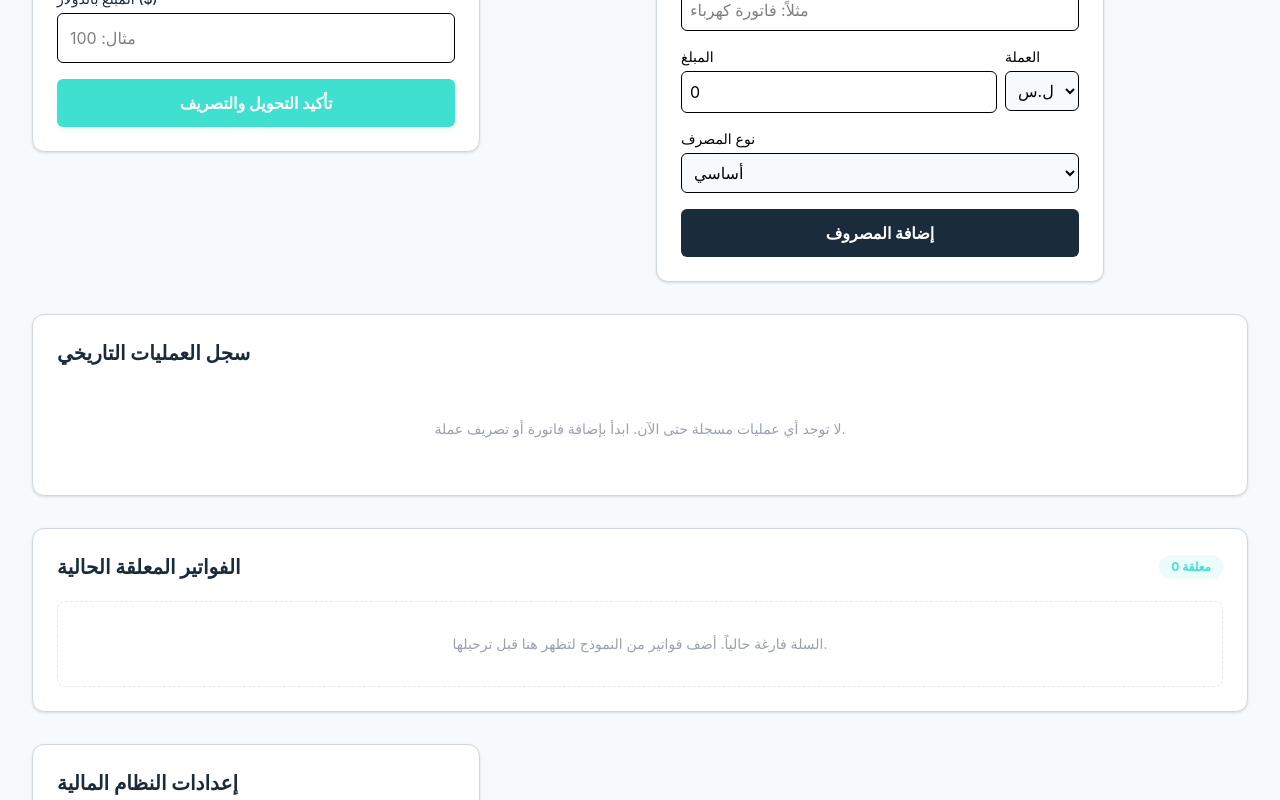
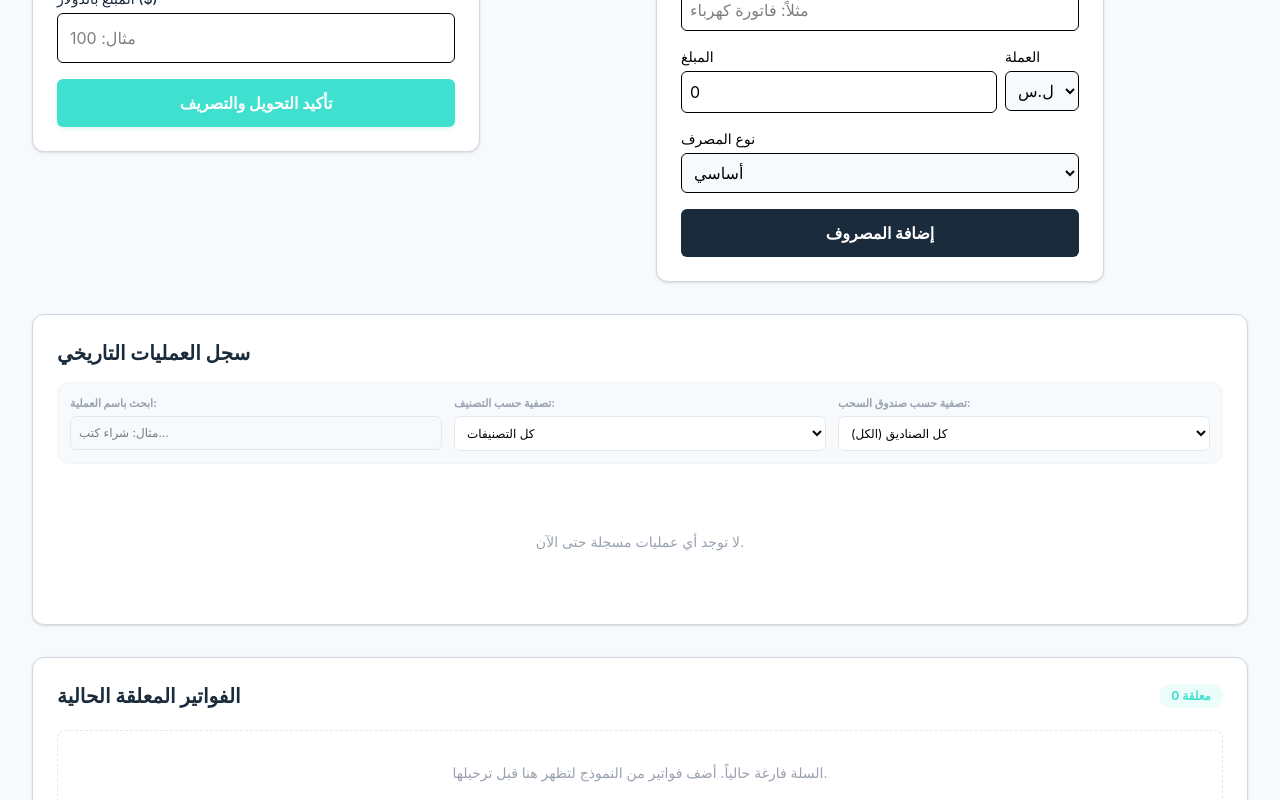
Before and after one commit to ratepnaal/Budget-Analyzer, a Next.js app: page / in a window 1280 px wide. Shown: the part 466-1266 px from the top of the page. Built offline with nearby package versions, Linux system fonts and the light colour scheme.

Commit message:
feat(history): implement real-time multi-criteria filtering and advanced text search

```diff
--- a/app/components/TransactionsHistory.tsx
+++ b/app/components/TransactionsHistory.tsx
@@ -1,101 +1,155 @@
 'use client';
-import { useAppSelector , useAppDispatch } from "../store/hooks";
-import { CategoryType } from "../types";
-import { refundSYP , refundUSD  } from "../store/walletSlice";
-import { deleteTransaction } from "../store/transactionsSlice";
-import { Transaction } from "../types";
+import { useState } from 'react';
+import { useAppSelector , useAppDispatch } from '../store/hooks';
+import { deleteTransaction } from '../store/transactionsSlice';
+import { refundSYP, refundUSD } from '../store/walletSlice';
+import { CategoryType } from '../types';
+import { Transaction } from '../types';
 
 export default function TransactionsHistory() {
+  const dispatch = useAppDispatch();
   const transactions = useAppSelector((state) => state.transactions.list);
-      const dispatch = useAppDispatch();
+
+  // 1. حالات الفلترة المحلية (Local States for Filtering)
+  const [searchTerm, setSearchTerm] = useState('');
+  const [selectedCategory, setSelectedCategory] = useState<string>('all');
+  const [selectedCurrency, setSelectedCurrency] = useState<string>('all');
+
+
 
   const handleDeleteClick = (tx:Transaction) => {
-console.log("الفاتورة المراد حذفها تحتوي على البيانات التالية:", tx);
-
     const confirmDelete = window.confirm(`هل أنت متأكد من رغبتك في حذف عملية "${tx.title}" والتراجع عن خصمها المالي؟`);
 
     if (confirmDelete) {
-            // 1. هندسة الـ Rollback: التحقق من العملة الأصلية للفاتورة لرد المبلغ للصندوق الصحيح
       if (tx.currency === 'SYP') {
-
-                    alert(`تم رد مبلغ ${tx.amountSYP} ل.س إلى صندوق الليرة`);
-
-              // إذا كانت بالليرة، نرد القيمة الأصلية كاملة لصندوق الليرة
         dispatch(refundSYP(tx.amountSYP));
-            } else {
-              // إذا كانت بالدولار، نرد القيمة الأصلية كاملة لصندوق الدولار
-
-                    alert(`تم رد مبلغ ${tx.amountUSD} $ إلى صندوق الدولار`);
-
+      } else if (tx.currency === 'USD') {
         dispatch(refundUSD(tx.amountUSD));
       }
-
-            // 2. حذف الفاتورة نهائياً من السجل التاريخي
       dispatch(deleteTransaction(tx.id));
     }
   };
 
+  // 2. هندسة الفلترة المتسلسلة (Pipeline Filtering)
+  // نقوم بتصفية المصفوفة الأصلية خطوة بخطوة بناءً على خيارات المستخدم
+  const filteredTransactions = transactions.filter((tx) => {
+    // أ. الفلترة بالبحث النصي (تحويل النصوص لأحرف صغيرة وتجنب الفراغات)
+    const matchesSearch = tx.title.toLowerCase().includes(searchTerm.toLowerCase().trim());
+
+    // ب. الفلترة بالتصنيف
+const matchesCategory = selectedCategory === 'all' || (tx.category && tx.category.trim() === selectedCategory.trim());
+    // ج. الفلترة بالعملة وصندوق السحب
+    const matchesCurrency = selectedCurrency === 'all' || tx.currency === selectedCurrency;
+
+    // يجب أن تحقق الفاتورة جميع الشروط معاً لتظهر
+    return matchesSearch && matchesCategory && matchesCurrency;
+  });
+
   const getCategoryColor = (category: CategoryType) => {
-          switch (category) {
-            case 'اساسي':
-              return 'bg-emerald-100 text-emerald-800';
-            case 'ثانوي':
-              return 'bg-blue-100 text-blue-800';
-            case 'ادخار':
-              return 'bg-purple-100 text-purple-800';
-            case 'ديون':
-              return 'bg-red-100 text-red-800 border border-red-200'; // لتمييز الديون
-            case 'سد ديون':
-              return 'bg-orange-100 text-orange-800';
-            case 'اعدام':
-              return 'bg-gray-100 text-gray-800 line-through';
-            default:
-              return 'bg-gray-100 text-gray-800';
+    switch (category?.trim()) {
+      case 'اساسي': return 'bg-emerald-100 text-emerald-800';
+      case 'ثانوي': return 'bg-blue-100 text-blue-800';
+      case 'ادخار': return 'bg-purple-100 text-purple-800';
+      case 'ديون': return 'bg-red-100 text-red-800 border border-red-200';
+      case 'سد ديون': return 'bg-orange-100 text-orange-800';
+      case 'اعدام': return 'bg-gray-100 text-gray-800 line-through';
+      default: return 'bg-gray-100 text-gray-800';
     }
   };
+
   return (
     <div className="bg-white p-6 rounded-card shadow-sm border border-outline-variant w-full">
+      <h2 className="text-xl font-bold text-secondary mb-3.75">سجل العمليات التاريخي</h2>
 
-          <h2 className="text-xl font-bold text-secondary mb-5">سجل العمليات التاريخي</h2>
+      {/* شريط أدوات الفلترة والبحث المتقدم (شاشة scannable واضحة) */}
+      <div className="grid grid-cols-1 md:grid-cols-3 gap-3 mb-5 bg-surface p-3 rounded-xl border border-gray-100">
 
-          {/*  ماذا لو كان السجل فارغاً؟ */}
-          {transactions.length === 0 ? (
-            <div className="text-center py-8 text-gray-400 text-sm">
-              لا توجد أي عمليات مسجلة حتى الآن. ابدأ بإضافة فاتورة أو تصريف عملة.
+        {/* حقل البحث النصي */}
+        <div>
+          <label className="block text-[11px] font-bold text-gray-400 mb-1">ابحث باسم العملية:</label>
+          <input
+            type="text"
+            placeholder="مثال: شراء كتب..."
+            value={searchTerm}
+            onChange={(e) => setSearchTerm(e.target.value)}
+            className="w-full text-xs p-2 rounded-md border border-gray-200 focus:border-primary focus:ring-1 focus:ring-primary outline-none"
+          />
+        </div>
+
+        {/* منسدلة اختيار التصنيف */}
+        <div>
+          <label className="block text-[11px] font-bold text-gray-400 mb-1">تصفية حسب التصنيف:</label>
+          <select
+            value={selectedCategory}
+            onChange={(e) => setSelectedCategory(e.target.value)}
+            className="w-full text-xs p-2 rounded-md border border-gray-200 focus:border-primary focus:ring-1 focus:ring-primary outline-none bg-white"
+          >
+            <option value="all">كل التصنيفات</option>
+            <option value="اساسي">اساسي</option>
+            <option value="ثانوي">ثانوي</option>
+            <option value="ادخار">ادخار</option>
+            <option value="ديون">ديون</option>
+            <option value="سد ديون">سد ديون</option>
+            <option value="إعدام">إعدام</option>
+          </select>
+        </div>
+
+        {/* منسدلة اختيار عملة الصندوق */}
+        <div>
+          <label className="block text-[11px] font-bold text-gray-400 mb-1">تصفية حسب صندوق السحب:</label>
+          <select
+            value={selectedCurrency}
+            onChange={(e) => setSelectedCurrency(e.target.value)}
+            className="w-full text-xs p-2 rounded-md border border-gray-200 focus:border-primary focus:ring-1 focus:ring-primary outline-none bg-white"
+          >
+            <option value="all">كل الصناديق (الكل)</option>
+            <option value="USD">صندوق الدولار ($)</option>
+            <option value="SYP">صندوق الليرة (ل.س)</option>
+          </select>
+        </div>
+
+      </div>
+
+      {/* عرض الفواتير المفلترة */}
+      {filteredTransactions.length === 0 ? (
+        <div className="text-center py-12 text-gray-400 text-sm">
+          {transactions.length === 0
+            ? "لا توجد أي عمليات مسجلة حتى الآن."
+            : "لم يتم العثور على عمليات تطابق خيارات البحث الحالية!"}
         </div>
       ) : (
-            // عرض القائمة في حال وجود بيانات
         <div className="space-y-3 max-h-100 overflow-y-auto pr-1">
-              {transactions.map((tx) => (
+          {filteredTransactions.map((tx:Transaction) => (
             <div
               key={tx.id}
-                  className="flex items-center justify-between p-4 bg-surface rounded-lg border border-gray-100 hover:border-primary/30 transition-all"
+              className="flex items-center justify-between p-4 bg-surface rounded-lg border border-gray-100 hover:border-primary/30 transition-all animate-fade-in"
             >
-                  {/* القسم الأيمن: اسم العملية، التاريخ، والنوع */}
-
+              {/* القسم الأيمن: البيانات والتصنيف */}
               <div className="space-y-1">
                 <div className="flex items-center gap-2">
                   <p className="font-semibold text-secondary text-base">{tx.title}</p>
                   <span className={`text-xs px-2.5 py-0.5 rounded-full font-medium ${getCategoryColor(tx.category)}`}>
                     {tx.category}
                   </span>
+                  {/* شارة مصغرة توضح العملة الأصلية المستخدمة في السحب لزيادة الموثوقية البصرية */}
+                  <span className={`text-[10px] px-1.5 py-0.2 rounded font-bold ${tx.currency === 'USD' ? 'bg-emerald-50 text-emerald-600' : 'bg-blue-50 text-blue-600'}`}>
+                    {tx.currency === 'USD' ? '$' : 'ل.س'}
+                  </span>
                 </div>
                 <p className="text-xs text-gray-400">{tx.date}</p>
               </div>
 
-                  {/* القسم الأيسر: المبالغ المالية بدقة بالغة */}
+              {/* القسم الأيسر: المبالغ المالية + زر الحذف */}
+              <div className="flex items-center gap-4">
                 <div className="text-left bg-white/60 px-3 py-1.5 rounded-md border border-gray-50">
-                    {/* القيمة الأساسية المرجعية بالدولار دائماً كمبدأ للمشروع */}
                   <p className="text-sm font-bold text-secondary">
                     {tx.amountUSD.toFixed(2)} $
                   </p>
-                    {/* المعادل بالليرة السورية لحظة وقوع العملية */}
                   <p className="text-xs text-gray-500 mt-0.5">
                     معادل: {Math.round(tx.amountSYP).toLocaleString()} ل.س
                   </p>
                 </div>
 
-                {/* زر التراجع والحذف الأحمر */}
                 <button
                   onClick={() => handleDeleteClick(tx)}
                   className="text-error hover:bg-red-50 p-2 rounded-full transition-all"
@@ -105,11 +159,7 @@ console.log("الفاتورة المراد حذفها تحتوي على البي
                     <path strokeLinecap="round" strokeLinejoin="round" d="m14.74 9-.346 9m-4.788 0L9.26 9m9.968-3.21c.342.052.682.107 1.022.166m-1.022-.165L18.16 19.673a2.25 2.25 0 0 1-2.244 2.077H8.084a2.25 2.25 0 0 1-2.244-2.077L4.772 5.79m14.456 0a48.108 48.108 0 0 0-3.478-.397m-12 .562c.34-.059.68-.114 1.022-.165m0 0a48.11 48.11 0 0 1 3.478-.397m7.5 0v-.916c0-1.18-.91-2.164-2.09-2.201a51.964 51.964 0 0 0-3.32 0c-1.18.037-2.09 1.022-2.09 2.201v.916m7.5 0a48.667 48.667 0 0 0-7.5 0" />
                   </svg>
                 </button>
-
-
-
-
-
+              </div>
 
             </div>
           ))}
```
Lines whose indentation alone changed are shown as unchanged.
